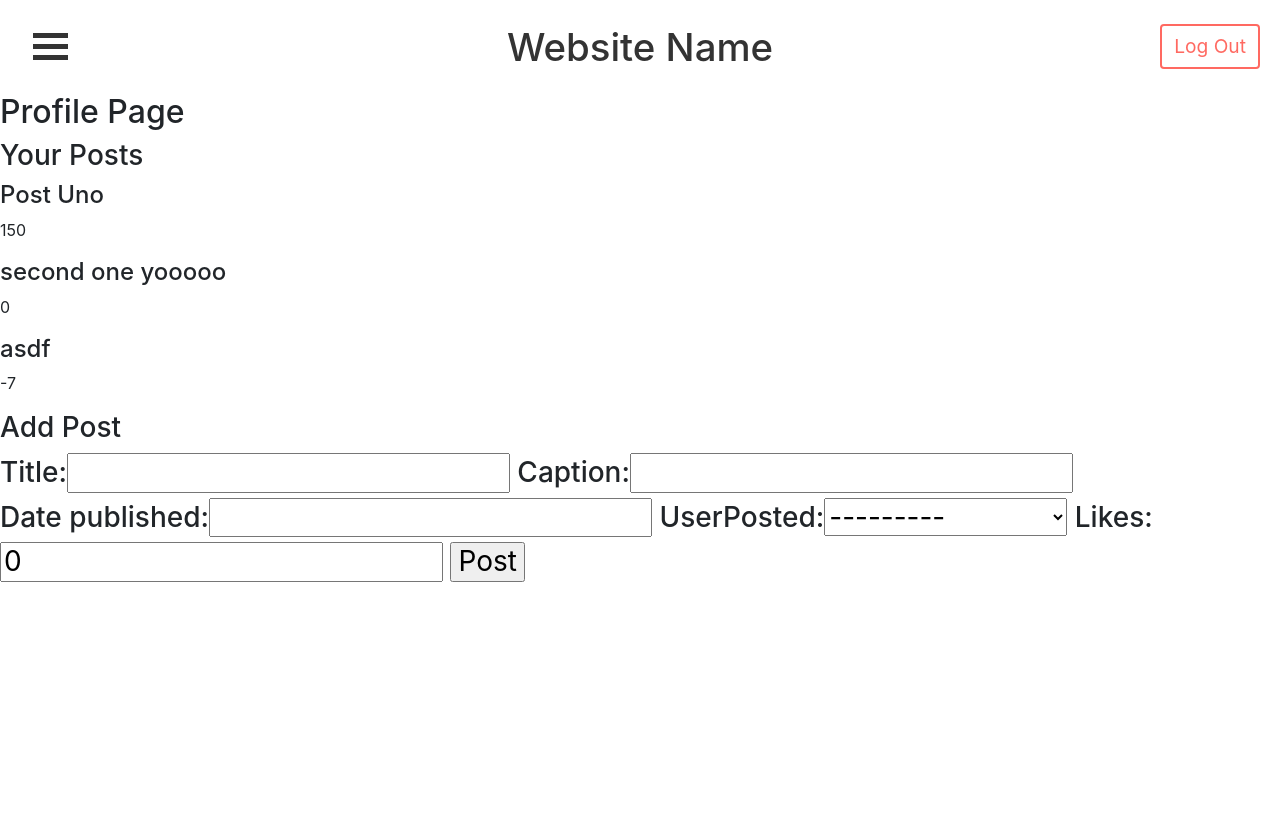
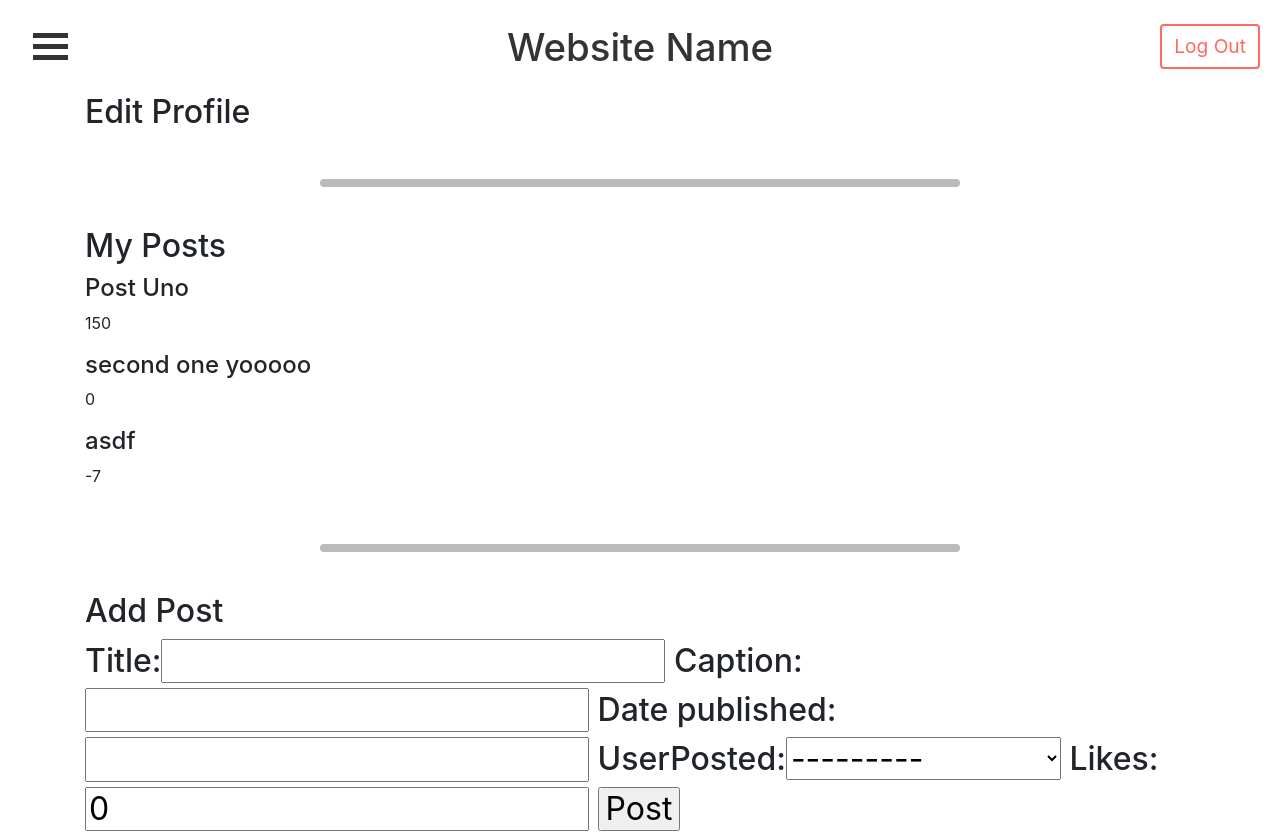
Before and after one commit to GeorgeEllis123/DjangoProject, a Django app: page /profile/1/ in a window 1280 px wide. Before the commit the page ends 582 px from the top, so only its background shows below. Run offline with Django 3.2, Linux system fonts and the light colour scheme; data comes from the database, SQL or seed files in the repository; some libraries are stand-ins or nearby versions.

Commit message:
Added dividers to profle.html

```diff
--- a/mywebsite/accounts/static/css/mystylesheet.css
+++ b/mywebsite/accounts/static/css/mystylesheet.css
@@ -5,6 +5,13 @@ body {
 h1 {
   font-family: "Lato", sans-serif;
   font-size: 60px
+}
+
+/* Rounded border */
+hr.rounded {
+  border-top: 8px solid #bbb;
+  border-radius: 5px;
+  width: 50%;
 }
 
 .no-gutters {
--- a/mywebsite/accounts/templates/accounts/profile.html
+++ b/mywebsite/accounts/templates/accounts/profile.html
@@ -2,8 +2,16 @@
 
 {% block content %}
 
-<h2>Profile Page</h2>
-<h3>Your Posts</h3>
+<div class="container-sm">
+  <h2>Edit Profile</h2>
+</div>
+
+<br />
+<hr class="rounded">
+<br />
+
+<div class="container-sm">
+  <h2>My Posts</h2>
 
   {% for post in posts %}
 
@@ -11,13 +19,20 @@
   <p>{{post.likes}}</p>
 
   {% endfor %}
+</div>
 
-<h3>Add Post<h3>
+<br />
+<hr class="rounded">
+<br />
+
+<div class="container-sm">
+  <h2>Add Post<h2>
   <form method="post">
     {% csrf_token %}
     {{ form }}
 
     <input type="submit" value="Post">
   </form>
+</div>
 
 {% endblock %}
```
Lines whose indentation alone changed are shown as unchanged.
